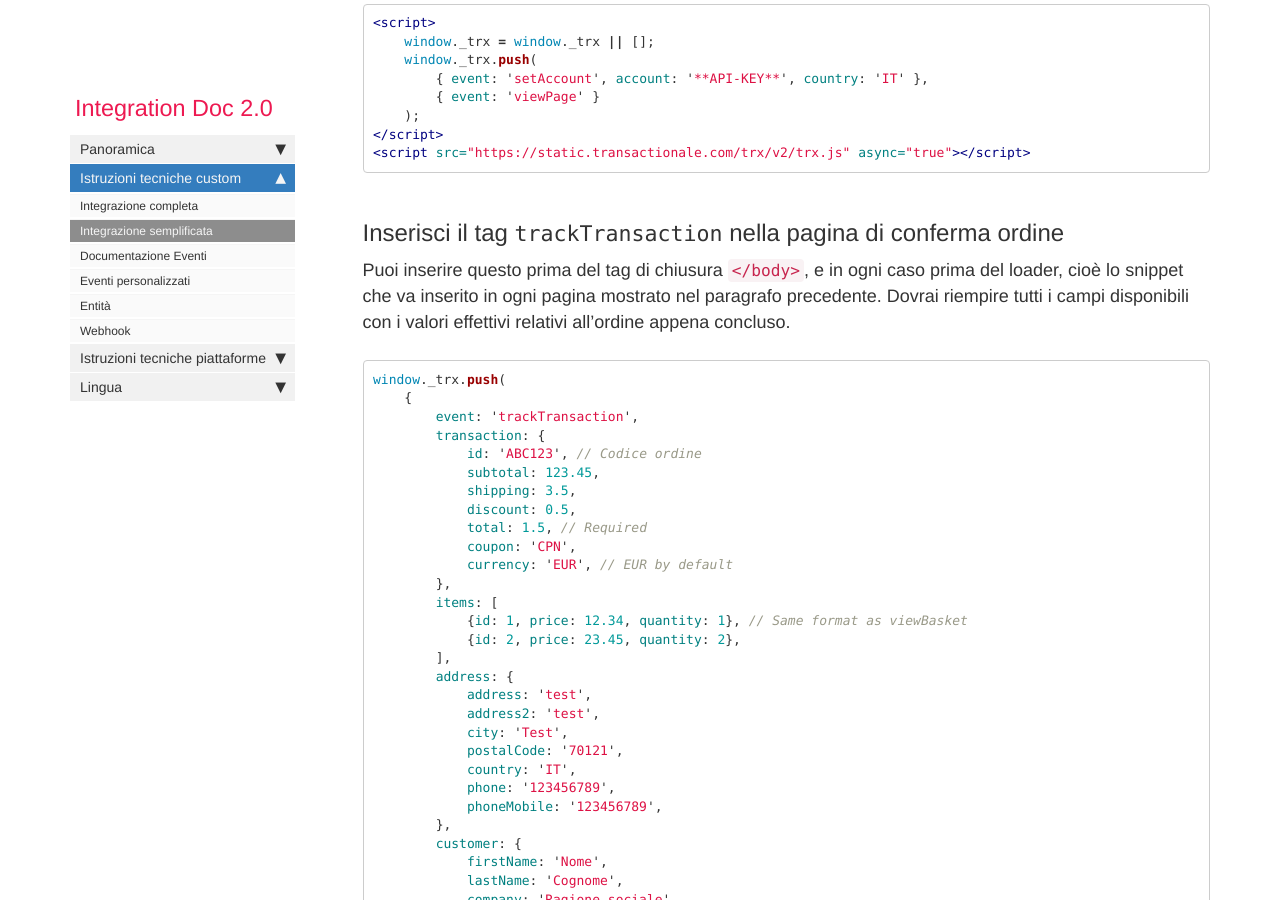
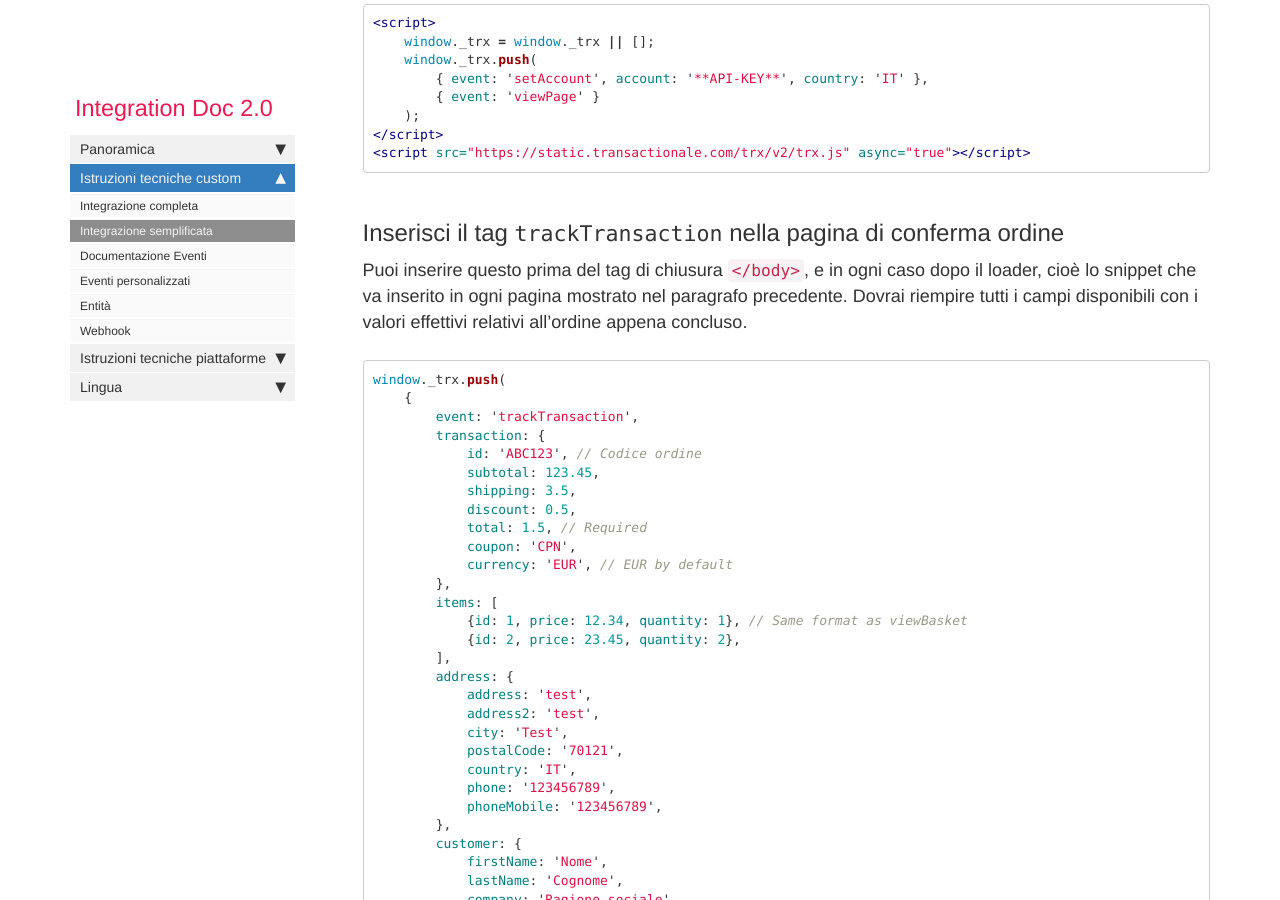
Before and after one commit to flyertech/trx_docs_it, a Jekyll site: the page built from pages/mydoc/simplified_integration.md, in a window 1280 px wide and 900 px high, scrolled down 1040 px. Built offline with Jekyll 4.4.1, drawn with Linux system fonts in a browser that asks for light colours; nearby versions of some CDN libraries; comment, search, counter and statistics services are not loaded.

Commit message:
Fix error

```diff
--- a/pages/mydoc/simplified_integration.md
+++ b/pages/mydoc/simplified_integration.md
@@ -17,7 +17,7 @@ Il tag include il loader, più l'evento `viewPage`:
 {% include_relative snippets/loader_viewPage.md %}
 
 ## Inserisci il tag `trackTransaction` nella pagina di conferma ordine
-Puoi inserire questo prima del tag di chiusura `</body>`, e in ogni caso prima del loader, cioè lo snippet che va inserito in ogni pagina mostrato nel paragrafo precedente.
+Puoi inserire questo prima del tag di chiusura `</body>`, e in ogni caso dopo il loader, cioè lo snippet che va inserito in ogni pagina mostrato nel paragrafo precedente.
 Dovrai riempire tutti i campi disponibili con i valori effettivi relativi all'ordine appena concluso.
 
 {% include_relative snippets/tracktransaction.md %}
```
